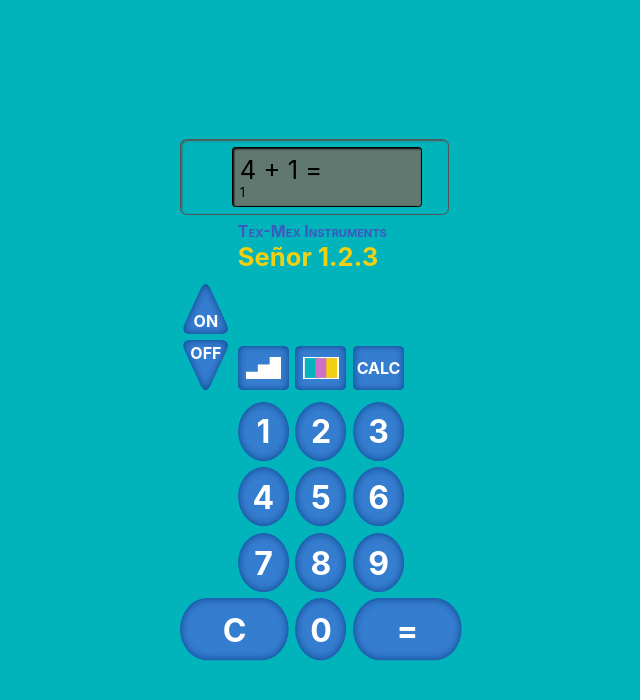
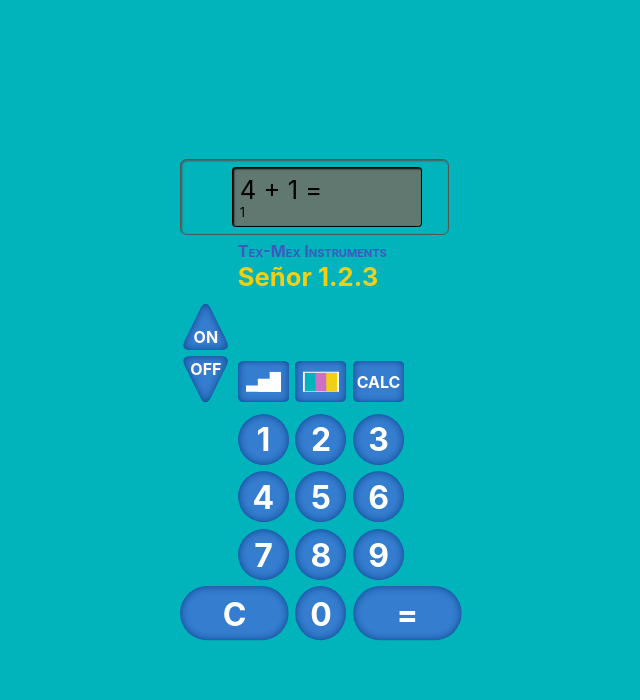
Before and after one commit to Johennes/senor-123, a React (Create React App) app: page / in a window 1280 px wide. Shown: the top 700 px of the page, without its empty margins (319-959 px from the left). Built offline with nearby package versions, Linux system fonts and the light colour scheme.

Commit message:
Fix styling on Webkit browsers

```diff
--- a/src/BackgroundCircle.js
+++ b/src/BackgroundCircle.js
@@ -16,7 +16,7 @@ class BackgroundEllipse extends React.Component {
         <clipPath id={this.getId('clip')}>
           <use xlinkHref={this.getIdReference('circle')}/>
         </clipPath>
-        <filter id={this.getId('blur')} x="0" y="0" width="100%" height="100%">
+        <filter id={this.getId('blur')} x="-8%" y="-8%" width="116%" height="116%">
           <feGaussianBlur in="SourceGraphic" stdDeviation="8"/>
         </filter>
       </defs>
--- a/src/BackgroundEllipse.js
+++ b/src/BackgroundEllipse.js
@@ -16,7 +16,7 @@ class BackgroundEllipse extends React.Component {
         <clipPath id={this.getId('clip')}>
           <use xlinkHref={this.getIdReference('ellipse')}/>
         </clipPath>
-        <filter id={this.getId('blur')} x="0" y="0" width="100%" height="100%">
+        <filter id={this.getId('blur')} x="-4%" y="-8%" width="108%" height="116%">
           <feGaussianBlur in="SourceGraphic" stdDeviation="8"/>
         </filter>
       </defs>
--- a/src/BackgroundRect.js
+++ b/src/BackgroundRect.js
@@ -16,7 +16,7 @@ class BackgroundEllipse extends React.Component {
         <clipPath id={this.getId('clip')}>
           <use xlinkHref={this.getIdReference('rect')}/>
         </clipPath>
-        <filter id={this.getId('blur')} x="0" y="0" width="100%" height="100%">
+        <filter id={this.getId('blur')} x="-8%" y="-8%" width="116%" height="116%">
           <feGaussianBlur in="SourceGraphic" stdDeviation="8"/>
         </filter>
       </defs>
--- a/src/BackgroundTriangleDown.js
+++ b/src/BackgroundTriangleDown.js
@@ -16,7 +16,7 @@ class BackgroundTriangleDown extends React.Component {
         <clipPath id={this.getId('clip')}>
           <use xlinkHref={this.getIdReference('triangle')}/>
         </clipPath>
-        <filter id={this.getId('blur')} x="0" y="0" width="100%" height="100%">
+        <filter id={this.getId('blur')} x="-8%" y="-8%" width="116%" height="116%">
           <feGaussianBlur in="SourceGraphic" stdDeviation="8"/>
         </filter>
       </defs>
--- a/src/BackgroundTriangleUp.js
+++ b/src/BackgroundTriangleUp.js
@@ -16,7 +16,7 @@ class BackgroundTriangleUp extends React.Component {
         <clipPath id={this.getId('clip')}>
           <use xlinkHref={this.getIdReference('triangle')}/>
         </clipPath>
-        <filter id={this.getId('blur')} x="0" y="0" width="100%" height="100%">
+        <filter id={this.getId('blur')} x="-8%" y="-8%" width="116%" height="116%">
           <feGaussianBlur in="SourceGraphic" stdDeviation="8"/>
         </filter>
       </defs>
--- a/src/Button.css
+++ b/src/Button.css
@@ -1,4 +1,5 @@
 .Button {
+  display: flex;
   position: relative;
   border: none;
   width: 100%;
```
